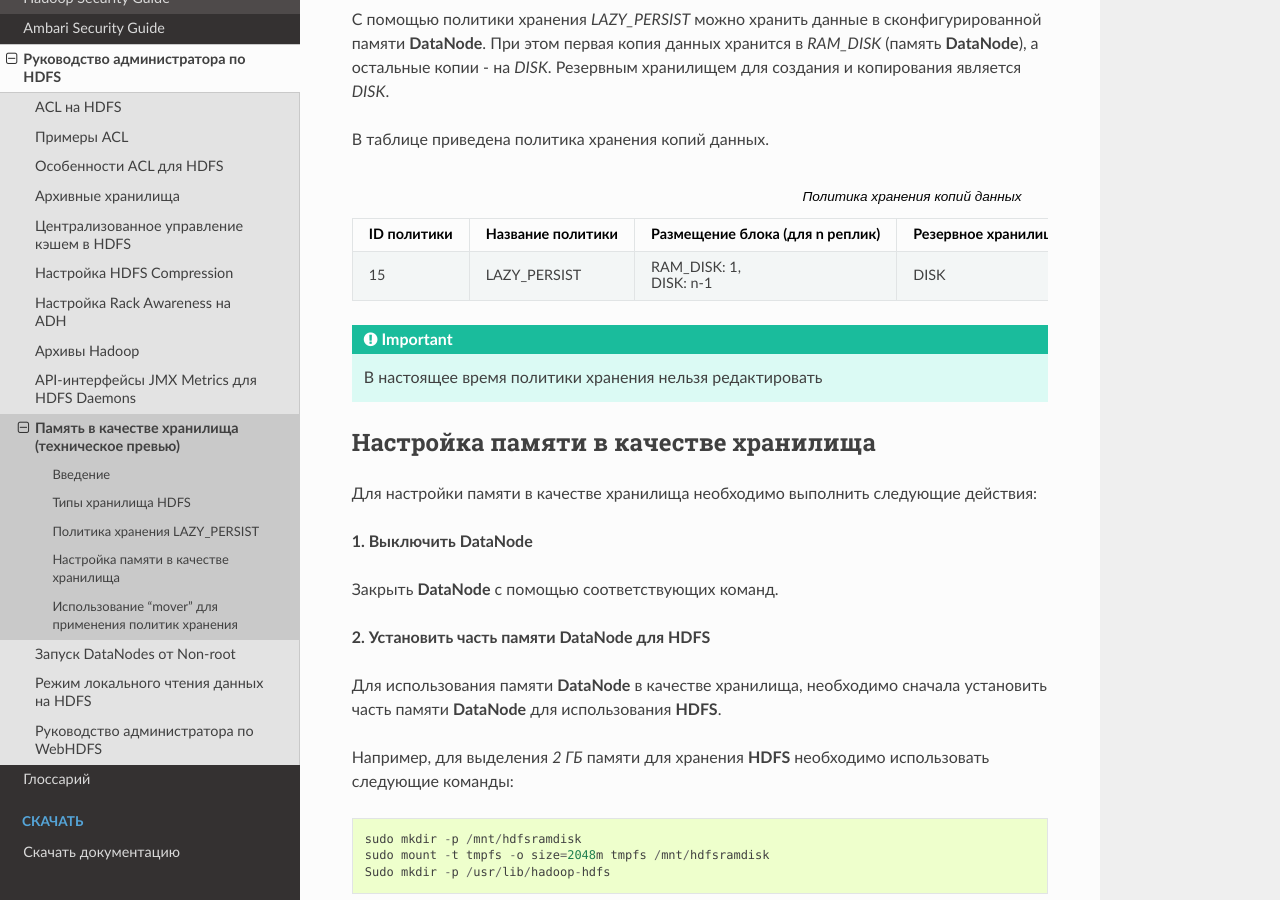
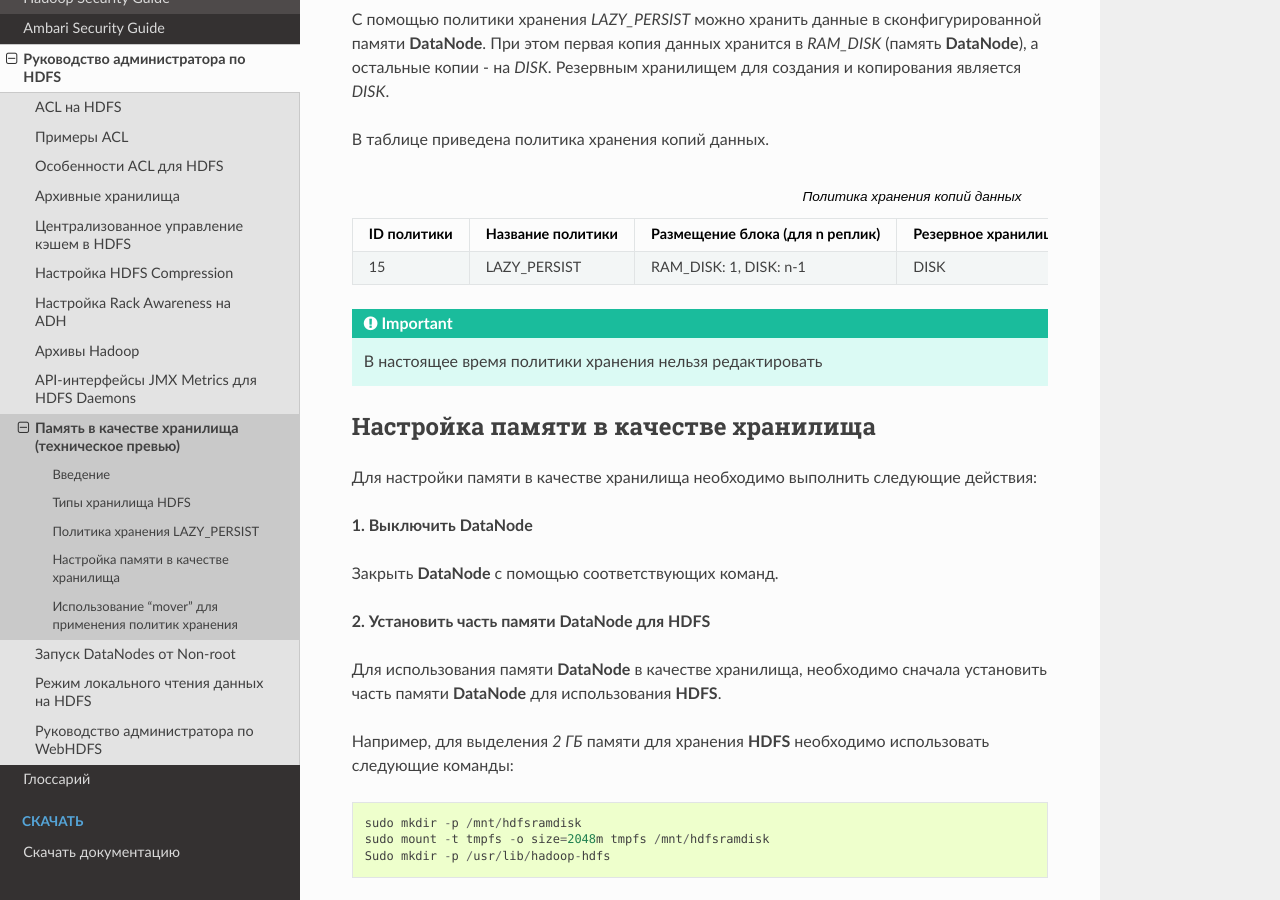
Before and after one commit to arenadata/docs_adps, a Sphinx documentation site: the page built from source/HDFSadmin/Memory.rst, in a window 1280 px wide and 900 px high, scrolled down 1682 px. Built offline with Sphinx 7.4.7 and the Read the Docs theme 2.0.0, drawn with Linux system fonts in a browser that asks for light colours; part of the change alters nothing that is shown.

```diff
--- a/source/HDFSadmin/Memory.rst
+++ b/source/HDFSadmin/Memory.rst
@@ -60,9 +60,9 @@ C помощью политики хранения *LAZY_PERSIST* можно х
 
 .. csv-table:: Политика хранения копий данных
    :header: "ID политики", "Название политики", "Размещение блока (для n реплик)", "Резервное хранилище для генерации", "Резервное хранилище для копирования"
-   :widths: 10, 15, 15, 15, 15
+   :widths: 10, 15, 20, 35, 20
 
-   "15", "LAZY_PERSIST", "RAM_DISK: 1, |br| DISK: n-1", "DISK", "DISK"
+   "15", "LAZY_PERSIST", "RAM_DISK: 1, DISK: n-1", "DISK", "DISK"
 
 
 .. important:: В настоящее время политики хранения нельзя редактировать
```
